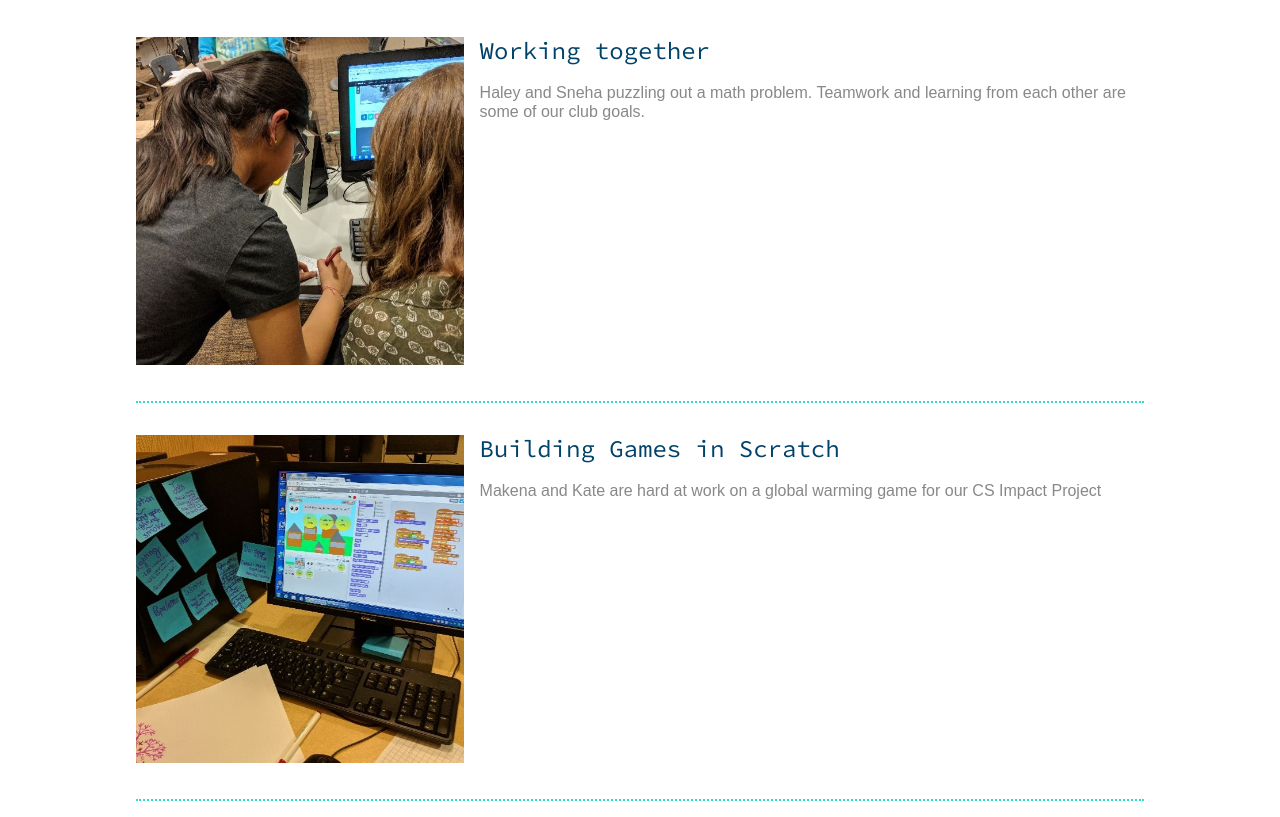
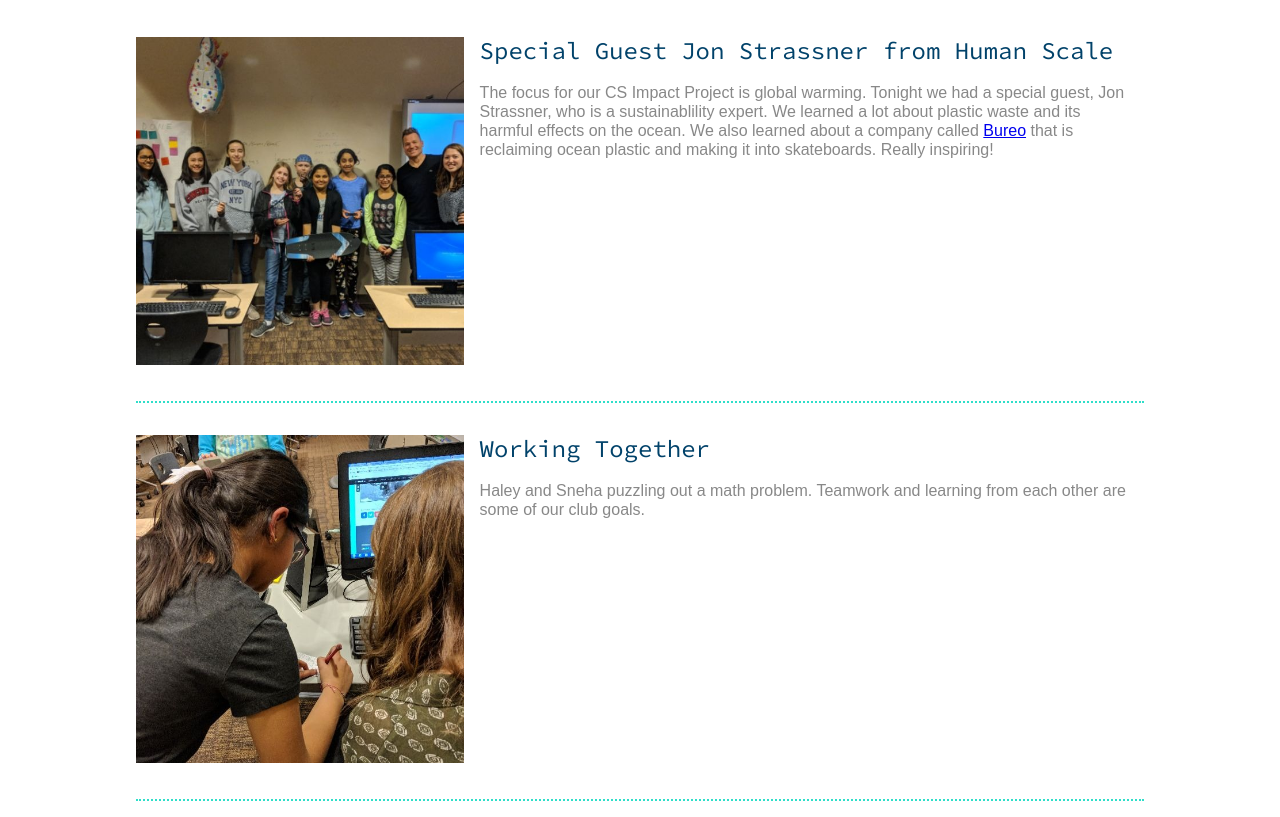
Before and after one commit to GirlsWhoCodeCT/GirlsWhoCodeCT.github.io, a plain HTML site: page index.html in a window 1280 px wide. Shown: the part 135-952 px from the top of the page. Drawn offline with Linux system fonts and the light colour scheme.

Commit message:
Update index.html

```diff
--- a/index.html
+++ b/index.html
@@ -27,10 +27,22 @@
     <div class="row">
         <div class="post">
             <div class="post-image">
+                <img src="img/humanscale.jpg">
+            </div>
+            <div class="post-text">
+                <h3>Special Guest Jon Strassner from Human Scale</h3>
+                <p>The focus for our CS Impact Project is global warming. Tonight we had a special guest, Jon Strassner, who is a sustainablility expert.
+                    We learned a lot about plastic waste and its harmful effects on the ocean. We also learned about a company called <a href="https://bureo.co/">Bureo</a> that is reclaiming ocean plastic and making it into skateboards. Really inspiring!</p>
+            </div>
+        </div>
+    </div>
+    <div class="row">
+        <div class="post">
+            <div class="post-image">
                 <img src="img/haley-sneha.jpg">
             </div>
             <div class="post-text">
-                <h3>Working together</h3>
+                <h3>Working Together</h3>
                 <p>Haley and Sneha puzzling out a math problem. Teamwork and learning from each other are some of our club goals.</p>
             </div>
         </div>
```
